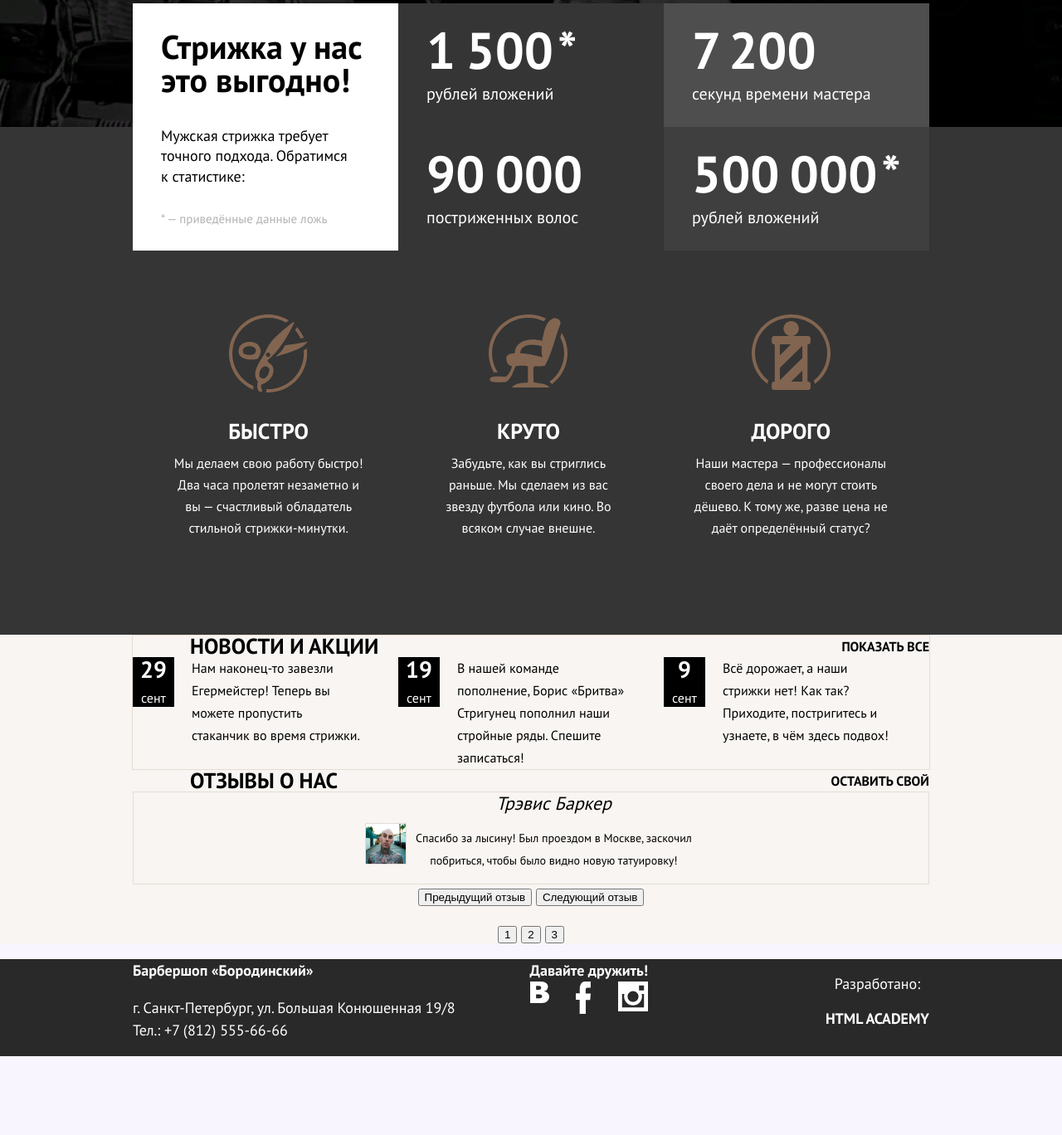
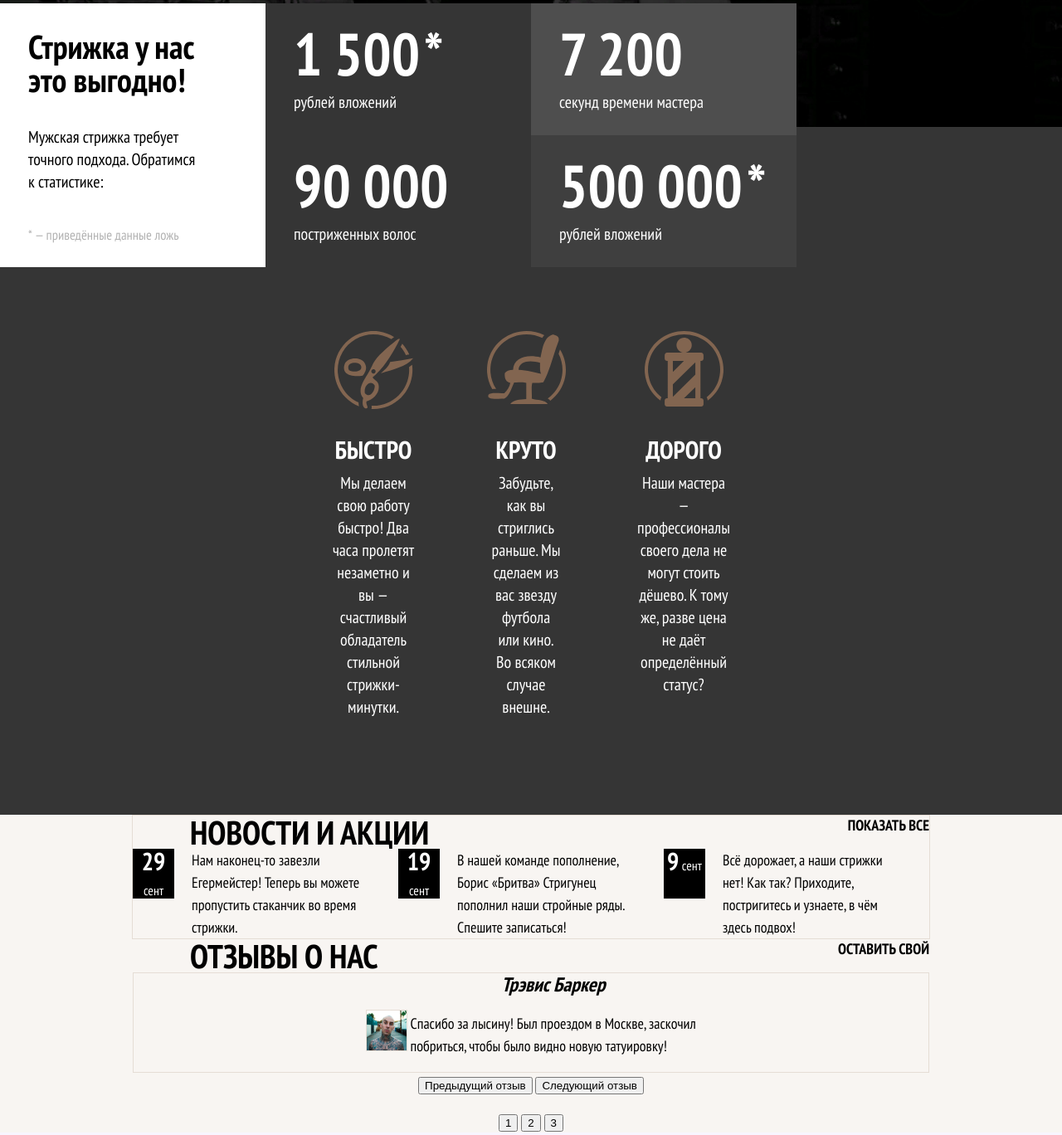
Before and after one commit to vikkont79/barber_bem, a website: page source/index.html in a window 1280 px wide. Shown: the part 567-1935 px from the top of the page at 83% size. Before the commit the page ends 1840 px from the top, so only its background shows below. Drawn offline with Linux system fonts and the light colour scheme.

Commit message:
Правки типографики под новый шрифт

```diff
--- a/source/index.html
+++ b/source/index.html
@@ -63,7 +63,7 @@
     <h1 class="visually-hidden">Барбершоп «Бородинский» — истинно мужская классика</h1>
 
     <section class="stats">
-      <div class="stats__wrapper wrapper">
+      <div class="stats__wrapper">
         <header class="stats__header">
           <h2 class="visually-hidden">
             Статистика Барбершопа
@@ -143,7 +143,7 @@
           </li>
           <li class="advantages__item advantages__item--price slider__item">
             <h3 class="advantages__title">Дорого</h3>
-            <p class="advantages__description">Наши мастера — профессионалы своего дела и не могут стоить дёшево. К тому
+            <p class="advantages__description">Наши мастера — профессионалы своего дела не могут стоить дёшево. К тому
               же, разве цена не даёт определённый статус?</p>
           </li>
         </ul>
--- a/source/less/blocks/advantages.less
+++ b/source/less/blocks/advantages.less
@@ -10,10 +10,6 @@
 .advantages__wrapper {
   @media (min-width: @tablet-width) {
     inline-size: 570px;
-  }
-
-  @media (min-width: @desktop-width) {
-    inline-size: 960px;
   }
 }
 
@@ -67,7 +63,7 @@
 .advantages__title {
   margin-block: 0 12px;
   padding-block-start: 125px;
-  font-size: 26px;
+  font-size: 30px;
   line-height: 1;
   font-weight: 700;
   text-transform: uppercase;
@@ -79,17 +75,17 @@
 
 .advantages__description {
   margin-block: 0;
-  font-size: 19px;
-  line-height: 26px;
+  font-size: 20px;
+  line-height: 27px;
 
   @media (min-width: @tablet-width) {
-    font-size: 16px;
-    line-height: 26px;
+    font-size: 20px;
+    line-height: 27px;
   }
 
   @media (min-width: @desktop-width) {
-    font-size: 16px;
-    line-height: 26px;
+    font-size: 20px;
+    line-height: 27px;
   }
 }
 
--- a/source/less/blocks/news.less
+++ b/source/less/blocks/news.less
@@ -11,13 +11,14 @@
 
 .news__title {
   margin: 0;
-  font-size: 26px;
+  font-size: 30px;
   line-height: 1;
   font-weight: 700;
   text-transform: uppercase;
 
   @media (min-width: @tablet-width) {
     text-align: left;
+    font-size: 40px;
   }
 
   @media (min-width: @desktop-width) {
@@ -59,13 +60,14 @@
 }
 
 .news__day {
-  font-size: 28px;
+  font-size: 30px;
+  font-weight: 700;
 }
 
 .news__text {
   margin: 0;
   text-align: left;
-  font-size: 16px;
+  font-size: 18px;
   line-height: 27px;
 
   @media (min-width: @tablet-width) {
@@ -75,8 +77,8 @@
 
 .news__to-all {
   margin: 0;
-  font-size: 16px;
-  line-height: 27px;
+  font-size: 18px;
+  line-height: 24px;
   font-weight: 700;
   text-decoration: none;
   text-transform: uppercase;
--- a/source/less/blocks/reviews.less
+++ b/source/less/blocks/reviews.less
@@ -10,13 +10,14 @@
 
 .reviews__title {
   margin: 0;
-  font-size: 26px;
+  font-size: 30px;
   line-height: 1;
   font-weight: 700;
   text-transform: uppercase;
 
   @media (min-width: @tablet-width) {
     text-align: left;
+    font-size: 40px;
   }
 
   @media (min-width: @desktop-width) {
@@ -26,12 +27,16 @@
 
 .reviews__write {
   margin: 0;
-  font-size: 16px;
-  line-height: 27px;
+  font-size: 18px;
+  line-height: 24px;
   font-weight: 700;
   text-decoration: none;
   text-transform: uppercase;
   color: inherit;
+
+  @media (max-width: @mobile-width-only) {
+    display: none;
+  }
 
   @media (min-width: @tablet-width) {
     position: absolute;
@@ -63,12 +68,14 @@
 }
 
 .reviews__author-name {
-  font-size: 22px;
+  font-size: 24px;
   line-height: 27px;
+  font-weight: 700;
 }
 
 .reviews__text {
-  font-size: 14px;
+  text-align: left;
+  font-size: 18px;
   line-height: 27px;
 
   @media (min-width: @tablet-width) {
--- a/source/less/blocks/site-list.less
+++ b/source/less/blocks/site-list.less
@@ -86,7 +86,7 @@
   padding-block: 12px;
   padding-inline: 21px;
   padding-block-end: 13px;
-  font-size: 15px;
+  font-size: 18px;
   line-height: 24px;
   color: #ffffff;
   text-transform: uppercase;
--- a/source/less/blocks/stats.less
+++ b/source/less/blocks/stats.less
@@ -9,6 +9,7 @@
 
 .stats__wrapper {
   @media (min-width: @tablet-width) {
+    inline-size: 640px;
     @stats-shift: -179px;
     padding-block: 0;
     position: relative;
@@ -17,6 +18,7 @@
   }
 
   @media (min-width: @desktop-width) {
+    inline-size: 960px;
     @stats-shift: -149px;
     top: @stats-shift;
     margin-block-end: @stats-shift;
@@ -53,7 +55,7 @@
   margin-block-end: 13px;
   text-align: center;
   text-transform: uppercase;
-  font-size: 28px;
+  font-size: 30px;
   line-height: 1;
   font-weight: bold;
 
@@ -71,8 +73,8 @@
 
 .stats__intro {
   margin: 0;
-  font-size: 18px;
-  line-height: 1.35;
+  font-size: 20px;
+  line-height: 27px;
   text-align: center;
 
   @media (max-width: @mobile-width-only) {
@@ -96,7 +98,7 @@
 .stats__legend {
   margin: 0;
   display: block;
-  font-size: 18px;
+  font-size: 20px;
   line-height: 1;
 }
 
@@ -163,7 +165,7 @@ stats__item:nth-child(1) {
 
 .stats__number {
   font-weight: bold;
-  font-size: 38px;
+  font-size: 40px;
   line-height: 1;
 
   sup {
@@ -175,7 +177,7 @@ stats__item:nth-child(1) {
 
   @media (min-width: @tablet-width) {
     margin-block-end: 12px;
-    font-size: 62px;
+    font-size: 72px;
   }
 }
 
```
Also changed, not shown: source/css/style.css, source/fonts/ptsans-400.woff2 (deleted), source/fonts/ptsans-700.woff2 (deleted), 1 other file.
